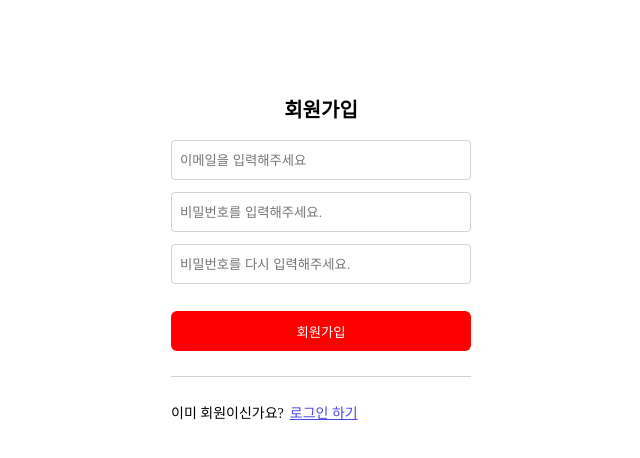
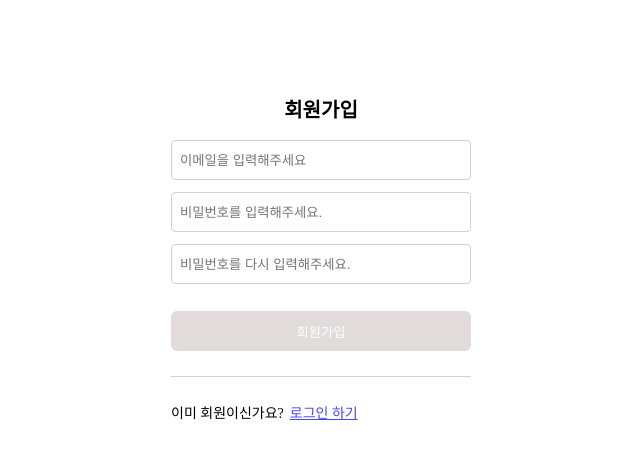
Before and after one commit to pair-programming-to-study/TodoList, a React (Create React App) app in the folder client/: page /signup in a window 1280 px wide. Shown: the top 458 px of the page, without its empty margins (319-959 px from the left). Built offline with nearby package versions, Linux system fonts and the light colour scheme.

Commit message:
fix: Change Button at disabled

```diff
--- a/client/src/components/common/Button/Button.tsx
+++ b/client/src/components/common/Button/Button.tsx
@@ -48,7 +48,8 @@ const StyledButton = styled.button<ButtonStyledProps>`
   }}
 
   &:disabled {
-    background: red;
+    background: #e1dbdb;
+    cursor: not-allowed;
   }
 `;
 
```
